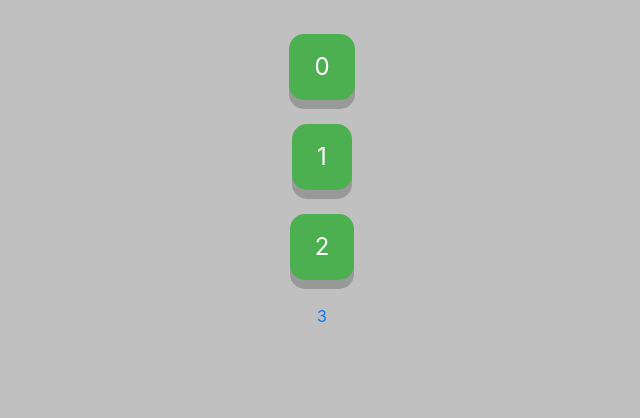
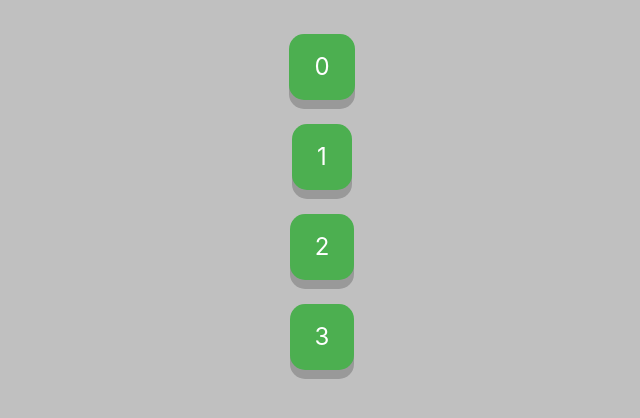
Before and after one commit to LiamRGorospe/SW1_Q4.2, a plain HTML site: page index (2).html in a window 1280 px wide. Shown: the part 116-534 px from the top of the page, without its empty margins (318-958 px from the left). Drawn offline with nearby package versions, Linux system fonts and the light colour scheme.

Commit message:
Update index (2).html

```diff
--- a/index (2).html
+++ b/index (2).html
@@ -40,5 +40,5 @@
 <br><br>
 <a href="https://liamrgorospe.github.io/SW1_Q4/"><button class="button">2</button></a>
 <br><br>
-<a href="https://liamrgorospe.github.io/SW1_Q4.7/"<button class="button">3</button></a>
+<a href="https://liamrgorospe.github.io/SW1_Q4.7/"><button class="button">3</button></a>
 </body></html>
```
